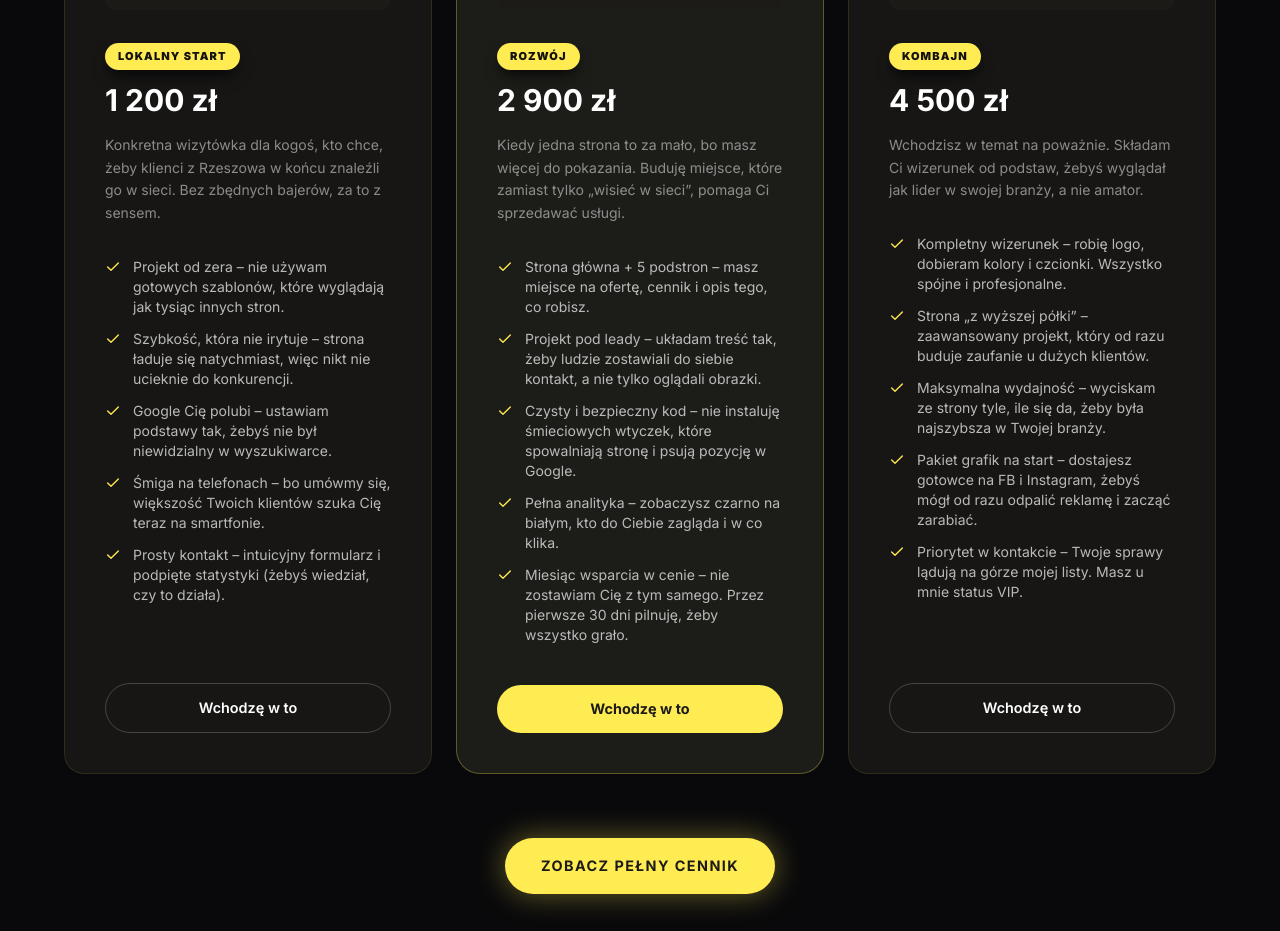
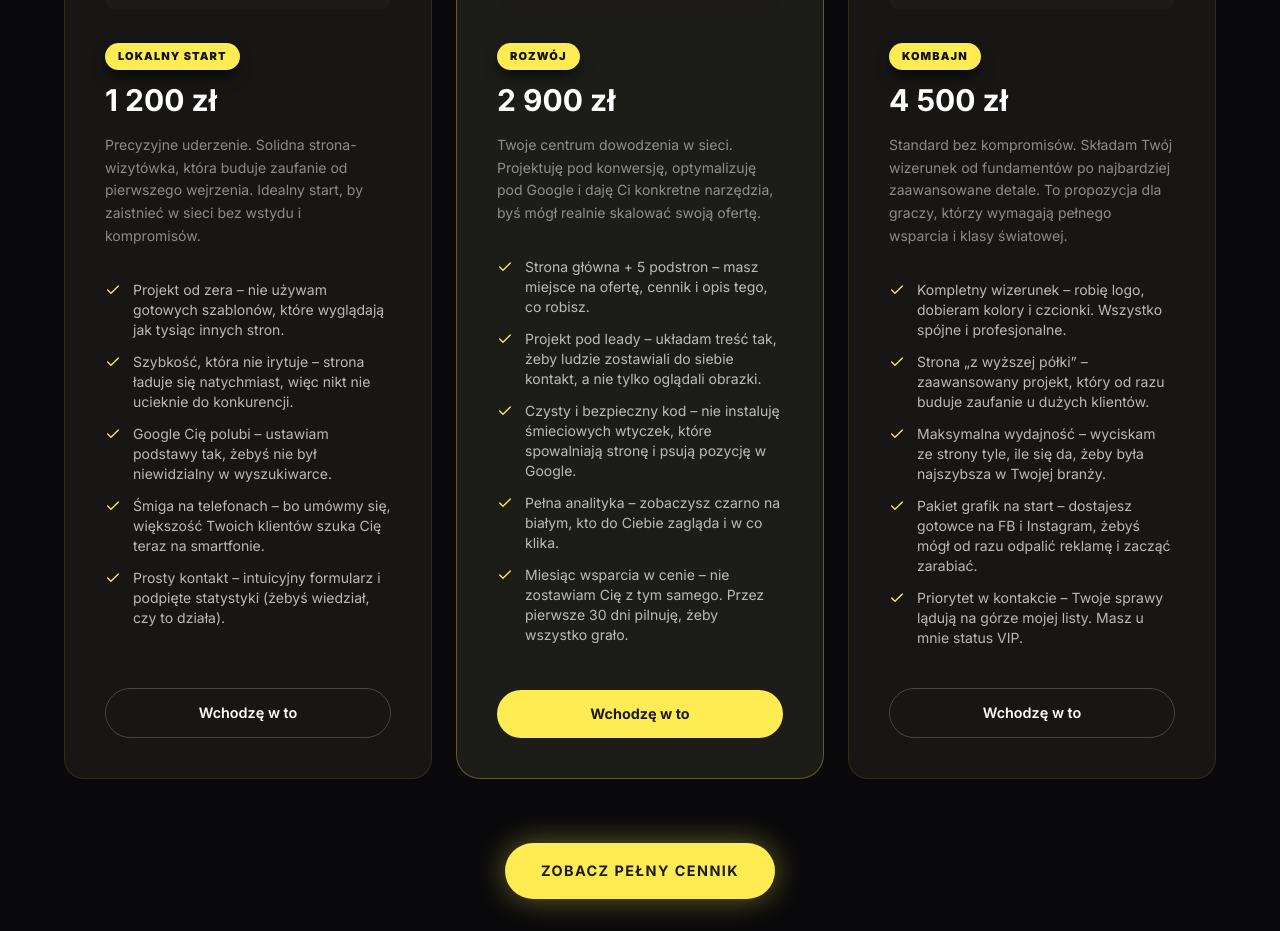
Before and after one commit to pergamindruk/wuyo, a Next.js app: page / in a window 1280 px wide. Shown: the part 4940-5871 px from the top of the page. Built offline with nearby package versions, Linux system fonts and the light colour scheme.

Commit message:
update package descriptions

```diff
--- a/src/components/PackagesSection.tsx
+++ b/src/components/PackagesSection.tsx
@@ -7,7 +7,7 @@ export const packages = [
     {
         name: "Lokalny Start",
         price: "1 200 zł",
-        desc: "Konkretna wizytówka dla kogoś, kto chce, żeby klienci z Rzeszowa w końcu znaleźli go w sieci. Bez zbędnych bajerów, za to z sensem.",
+        desc: "Precyzyjne uderzenie. Solidna strona-wizytówka, która buduje zaufanie od pierwszego wejrzenia. Idealny start, by zaistnieć w sieci bez wstydu i kompromisów.",
         image: "/tworzenie-stron-www-start-v2.webp",
         imageScale: "scale-100",
         features: [
@@ -22,7 +22,7 @@ export const packages = [
     {
         name: "Rozwój",
         price: "2 900 zł",
-        desc: "Kiedy jedna strona to za mało, bo masz więcej do pokazania. Buduję miejsce, które zamiast tylko „wisieć w sieci”, pomaga Ci sprzedawać usługi.",
+        desc: "Twoje centrum dowodzenia w sieci. Projektuję pod konwersję, optymalizuję pod Google i daję Ci konkretne narzędzia, byś mógł realnie skalować swoją ofertę.",
         image: "/tworzenie-stron-www-rozwoj-v2.webp",
         imageScale: "scale-100",
         features: [
@@ -37,7 +37,7 @@ export const packages = [
     {
         name: "Kombajn",
         price: "4 500 zł",
-        desc: "Wchodzisz w temat na poważnie. Składam Ci wizerunek od podstaw, żebyś wyglądał jak lider w swojej branży, a nie amator.",
+        desc: "Standard bez kompromisów. Składam Twój wizerunek od fundamentów po najbardziej zaawansowane detale. To propozycja dla graczy, którzy wymagają pełnego wsparcia i klasy światowej.",
         image: "/tworzenie-stron-www-kombajn-v2.webp",
         imageScale: "scale-100",
         features: [
```
